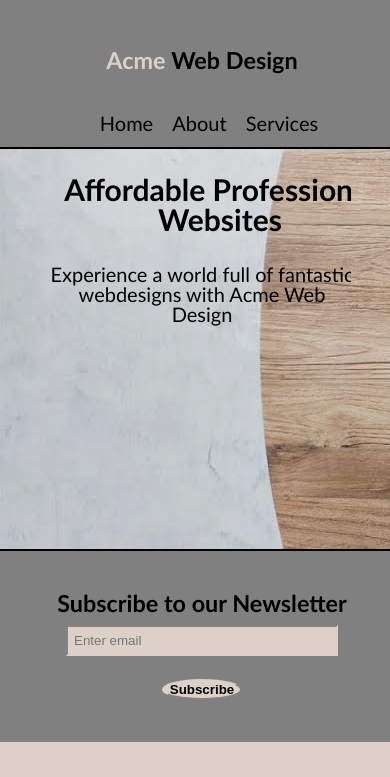
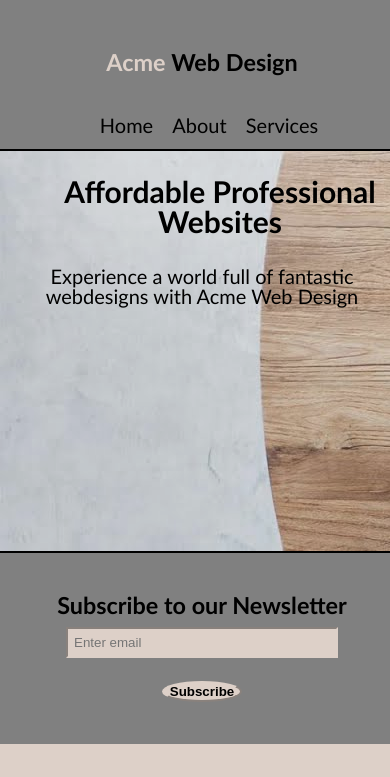
Before and after one commit to Zainab-Saad/Acme-Web-Design, a plain HTML site: page index.html in a window 390 px wide. Shown: the top 777 px of the page. Drawn offline with Linux system fonts and the light colour scheme.

Commit message:
Fix responsiveness issues

```diff
--- a/css/style.css
+++ b/css/style.css
@@ -6,10 +6,11 @@ body{
     color: black;
     line-height: 1em;
     margin: 0;
+    width: 100%;
 
 }
 .container{
-    width: 80%;
+    width: 100%;
     margin: auto;
     overflow: hidden;
 }
@@ -19,9 +20,9 @@ header{
     border-bottom: black solid 2px;
  /*set min height for responsiveness  */
     min-height: 90px;
-    width: 100%;
-    padding-top: 20px;
+    padding-top: 22px;
 }
+
 
 a{
     color:black;
@@ -33,8 +34,6 @@ a:hover{
 
 
 .button-1{
-    /* height: 35px; */
-    /* width: 100px; */
     color: black;
     background-color: #DDD0C8;
     border-radius: 50%;
@@ -45,12 +44,11 @@ a:hover{
 
 nav{
     float: right;
-    /* padding-right: 200px; */
+    padding-right: 100px;
 }
 
 nav ul{
     list-style-type: none;
-    /* background-color: olive; */
 }
 
 nav li{
@@ -60,7 +58,7 @@ nav li{
 
 #branding{
     float: left;
-    /* padding-left: 200px; */
+    padding-left: 100px;
 }
 
 #branding span{
@@ -86,6 +84,7 @@ nav li{
 #newsletter h3{
     float: left;
     margin: 0;
+    padding-left: 80px;
 }
 
 #newsletter form{
@@ -94,6 +93,7 @@ nav li{
     padding-bottom: 60px;
     display: flex;
     flex-direction: row;
+    padding-right: 40px;
 }
 
 #newsletter form input[type="email"]{
@@ -119,18 +119,16 @@ nav li{
 
 footer{
     background-color: #808080;
+    border-top: black solid 2px;
     position: absolute;
     /* margin-top: 20px; */
     margin: auto;
+    text-align: center;
     width: 100%;
-    text-align: center;
 }
 
 /* media queries */
-@media (max-width: 768px) {
-    body{
-        width: fit-content;
-    }
+@media (max-width: 1280px) and (min-width: 280px) {
 
     header #branding,
     header nav,
@@ -141,7 +139,8 @@ footer{
     #button-1,
     #showcase h2,
     #showcase p,
-    #boxes .box{
+    #boxes .box
+    {
         float: none;
         text-align: center;
         width: 100%;
```
